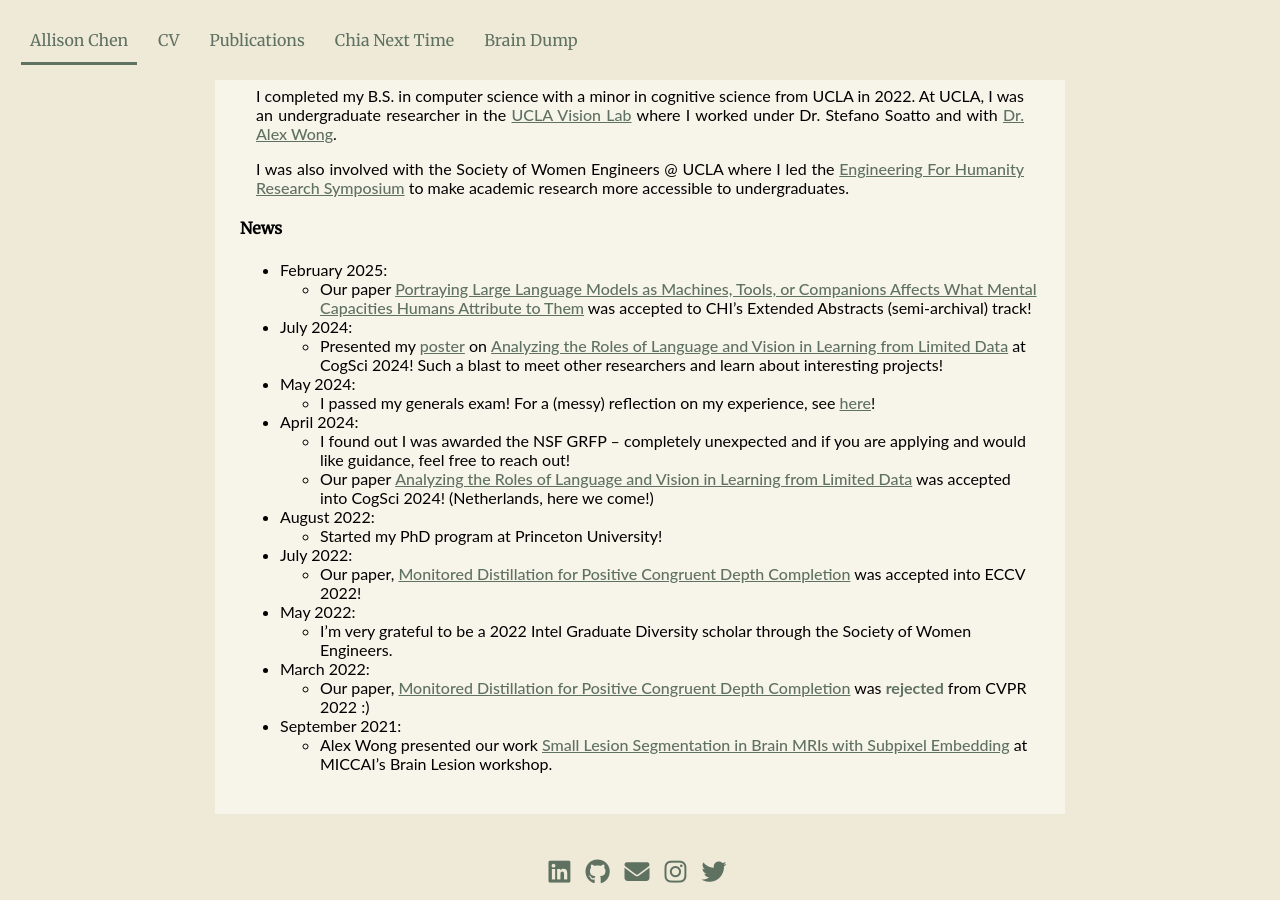
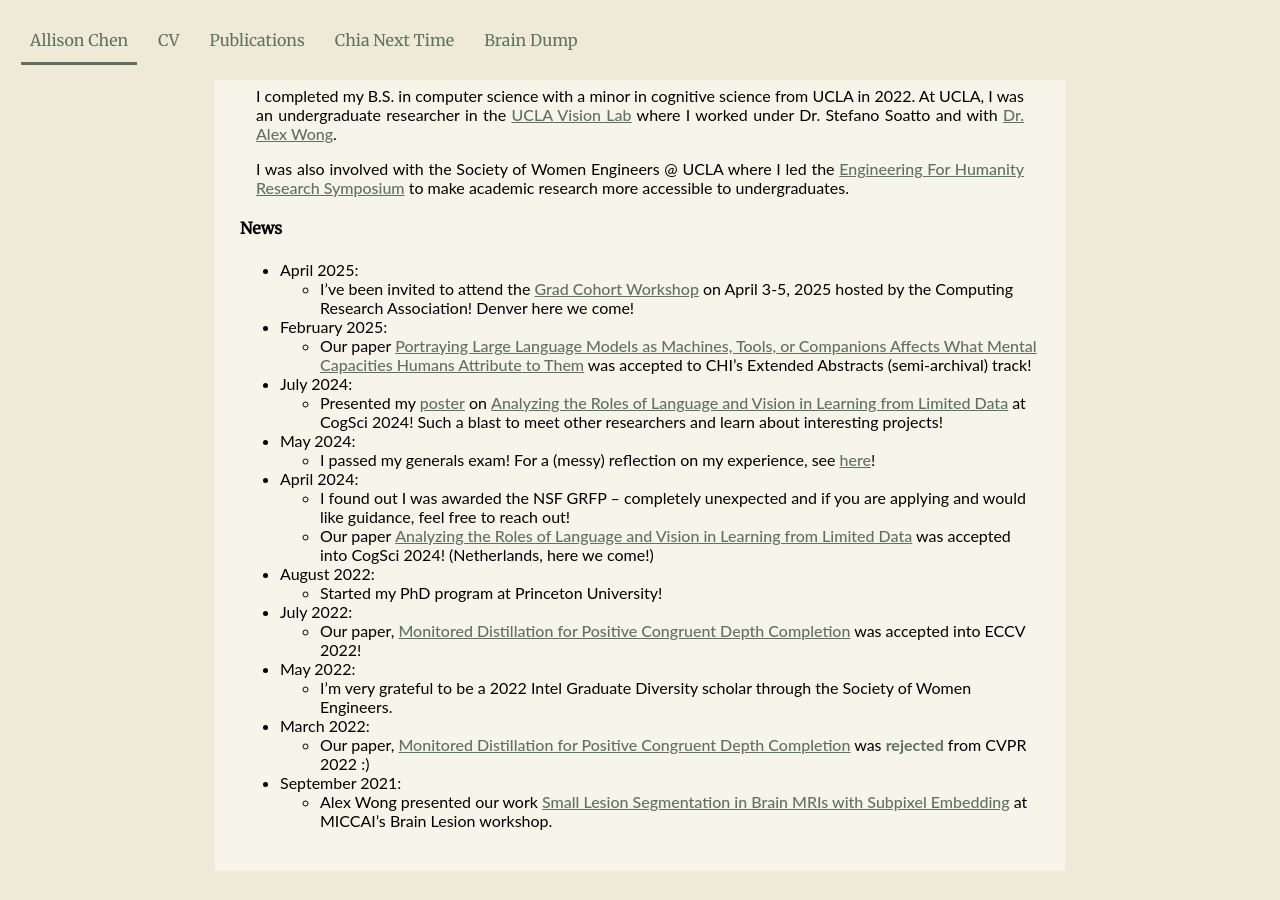
Before and after one commit to allisonchen23/allisonchen23.github.io, a Jekyll site: the page built from index.md, in a window 1280 px wide and 900 px high, scrolled down 757 px. Built offline with Jekyll 4.4.1, drawn with Linux system fonts in a browser that asks for light colours; nearby versions of some CDN libraries.

Commit message:
added Grad Cohort

```diff
--- a/index.md
+++ b/index.md
@@ -33,6 +33,8 @@ nav_category: home
 </div>
 
 #### News
+* April 2025:
+	* I've been invited to attend the [Grad Cohort Workshop](https://cra.org/cra-wp/events/2025-cra-wp-grad-cohort-workshops/) on April 3-5, 2025 hosted by the Computing Research Association! Denver here we come!
 * February 2025:
 	* Our paper [Portraying Large Language Models as Machines, Tools, or Companions Affects What Mental Capacities Humans Attribute to Them](assets/portrayals_CHI.pdf) was accepted to CHI's Extended Abstracts (semi-archival) track!
 * July 2024:
```
